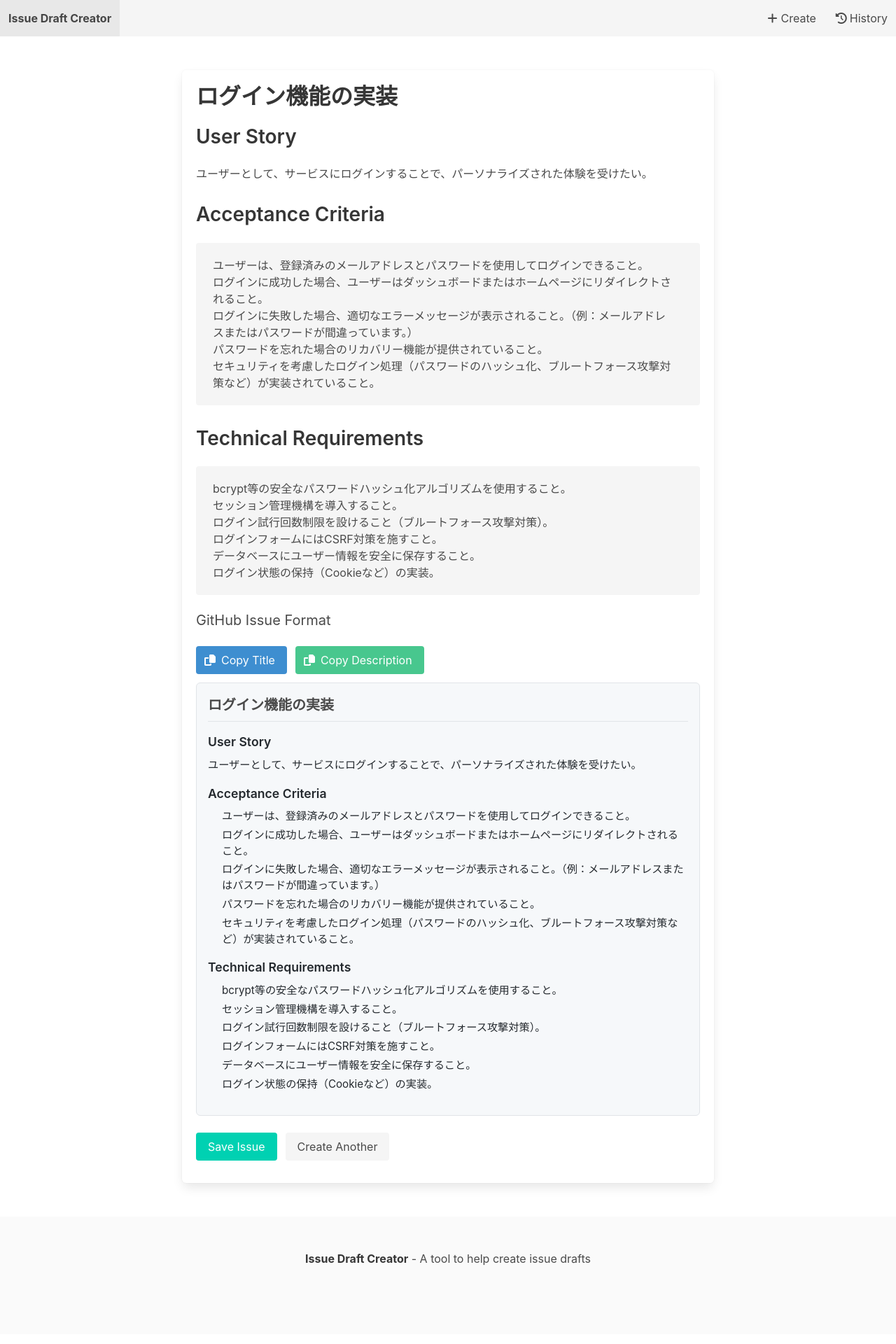
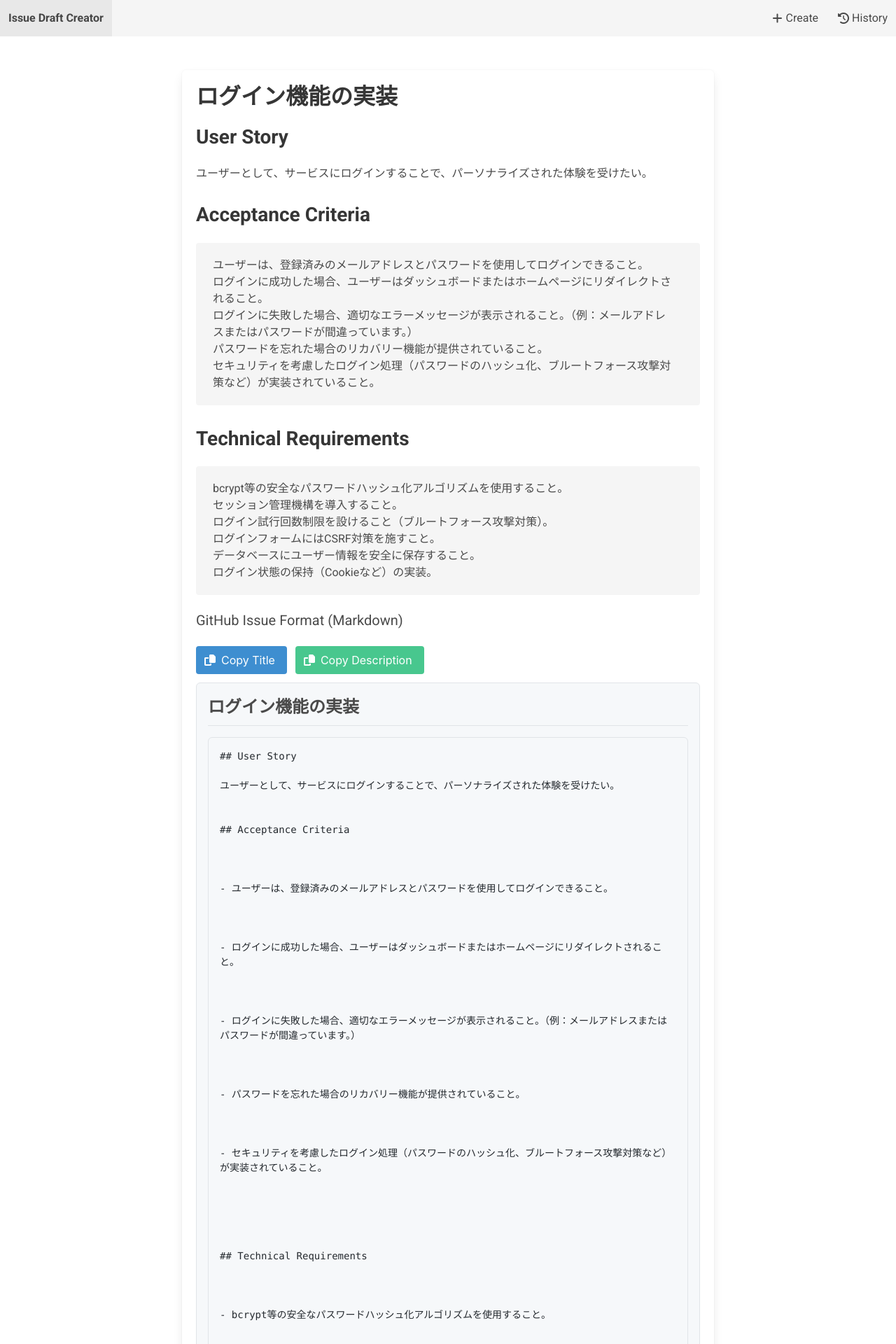
Before and after one commit to jun-a/issue-creator-pj, a FastAPI app: page /preview/e1b5efdd-7625-4dcc-9f07-7372027553fa in a window 1280 px wide. Shown: the top 1920 px of the page at 70% size. Before the commit the page ends 1808 px from the top, so only its background shows below. Run offline with FastAPI, Linux system fonts and the light colour scheme; some libraries are stand-ins or nearby versions.

Commit message:
✨ IssueをMarkdown形式に変換する機能を追加し、プレビュー用のスタイルを整備。履歴表示を改善し、GitHub形式のコピー機能を強化。

```diff
--- a/issue-draft-creator/main.py
+++ b/issue-draft-creator/main.py
@@ -44,6 +44,26 @@ class Issue(BaseModel):
                 if key in obj and isinstance(obj[key], str):
                     obj[key] = obj[key].replace('\\n', '\n')
         return super().parse_obj(obj)
+
+    def to_markdown(self) -> str:
+        """IssueをMarkdown形式に変換"""
+        md = []
+        md.append("## User Story\n")
+        md.append(self.story + "\n")
+
+        if self.criteria:
+            md.append("\n## Acceptance Criteria\n")
+            for criterion in self.criteria.split('\n'):
+                if criterion.strip():
+                    md.append(f"- {criterion.strip()}\n")
+
+        if self.requirements:
+            md.append("\n## Technical Requirements\n")
+            for req in self.requirements.split('\n'):
+                if req.strip():
+                    md.append(f"- {req.strip()}\n")
+
+        return "".join(md)
 
 class IssueResponse(BaseModel):
     status: str
@@ -108,11 +128,16 @@ def format_list_items(text):
         return []
     return [line.strip() for line in text.split('\n') if line.strip()]
 
+def to_markdown(issue):
+    """IssueをMarkdown形式に変換するフィルター"""
+    return issue.to_markdown()
+
 # アプリケーションの初期化
 app = FastAPI()
 app.mount("/static", StaticFiles(directory="static"), name="static")
 templates = Jinja2Templates(directory="templates")
 templates.env.filters["format_list_items"] = format_list_items
+templates.env.filters["to_markdown"] = to_markdown
 
 # ロガーの設定
 logger = logging.getLogger("uvicorn")
@@ -157,7 +182,7 @@ technical_requirements:
                 raise HTTPException(status_code=400, detail="Empty YAML response")
 
             # 必須フィールドの確認
-            required_fields = ['title', 'user_story', 'acceptance_criteria', 'technical_requirements']
+            required_fields = ['title', 'user_story']
             missing_fields = [field for field in required_fields if not data.get(field)]
             if missing_fields:
                 raise HTTPException(
@@ -167,9 +192,27 @@ technical_requirements:
 
             # データの取得と検証
             title = str(data['title']).strip('"')
-            story = '\n'.join(data['user_story'])
-            criteria = '\n'.join(data['acceptance_criteria'])
-            requirements = '\n'.join(data['technical_requirements'])
+
+            # リスト形式かどうかを確認してストーリーに変換
+            if isinstance(data['user_story'], list):
+                story = '\n'.join(data['user_story'])
+            else:
+                story = str(data['user_story'])
+
+            # 受け入れ基準と技術要件（オプショナル）
+            criteria = None
+            if 'acceptance_criteria' in data and data['acceptance_criteria']:
+                if isinstance(data['acceptance_criteria'], list):
+                    criteria = '\n'.join(data['acceptance_criteria'])
+                else:
+                    criteria = str(data['acceptance_criteria'])
+
+            requirements = None
+            if 'technical_requirements' in data and data['technical_requirements']:
+                if isinstance(data['technical_requirements'], list):
+                    requirements = '\n'.join(data['technical_requirements'])
+                else:
+                    requirements = str(data['technical_requirements'])
 
             # デバッグ出力
             logger.info("=== Parsed Result ===")
--- a/issue-draft-creator/static/css/styles.css
+++ b/issue-draft-creator/static/css/styles.css
@@ -0,0 +1,53 @@
+/* Markdownプレビュー用のスタイル */
+.markdown-preview {
+    background-color: #f6f8fa;
+    border: 1px solid #e1e4e8;
+    border-radius: 6px;
+    padding: 16px;
+    overflow: auto;
+    font-family: -apple-system, BlinkMacSystemFont, "Segoe UI", Helvetica, Arial, sans-serif;
+}
+
+.markdown-preview pre {
+    background-color: transparent;
+    border: none;
+    padding: 0;
+    margin: 0;
+    overflow: auto;
+}
+
+.markdown-preview code {
+    font-family: SFMono-Regular, Consolas, "Liberation Mono", Menlo, monospace;
+    font-size: 14px;
+    line-height: 1.5;
+    white-space: pre-wrap;
+    color: #24292e;
+}
+
+.github-title {
+    font-size: 24px;
+    font-weight: 600;
+    margin-bottom: 8px;
+}
+
+.github-description {
+    margin-top: 16px;
+}
+
+/* 既存のスタイル */
+body {
+    font-family: 'Roboto', sans-serif;
+}
+
+.htmx-indicator {
+    opacity: 0;
+    transition: opacity 500ms ease-in;
+}
+
+.htmx-request .htmx-indicator {
+    opacity: 1;
+}
+
+.htmx-request.htmx-indicator {
+    opacity: 1;
+}
--- a/issue-draft-creator/templates/base.html
+++ b/issue-draft-creator/templates/base.html
@@ -7,7 +7,9 @@
     <link rel="stylesheet" href="https://cdn.jsdelivr.net/npm/bulma@0.9.4/css/bulma.min.css">
     <link rel="stylesheet" href="https://cdnjs.cloudflare.com/ajax/libs/font-awesome/6.4.0/css/all.min.css">
     <link rel="stylesheet" href="/static/css/github-preview.css">
-    <script src="https://unpkg.com/htmx.org@1.9.6"></script>
+    <link href="https://fonts.googleapis.com/css2?family=Roboto:wght@400;700&display=swap" rel="stylesheet">
+    <script src="https://unpkg.com/htmx.org@1.9.9"></script>
+    <link rel="stylesheet" href="/static/css/styles.css">
     {% block head %}{% endblock %}
 </head>
 <body>
--- a/issue-draft-creator/templates/preview.html
+++ b/issue-draft-creator/templates/preview.html
@@ -28,7 +28,7 @@
 
             <!-- GitHub Issue用のコピー機能 -->
             <div class="mt-5 mb-5">
-                <h3 class="subtitle">GitHub Issue Format</h3>
+                <h3 class="subtitle">GitHub Issue Format (Markdown)</h3>
 
                 <div class="field is-grouped">
                     <div class="control">
@@ -56,31 +56,30 @@
 
                 <div class="github-preview mt-3">
                     <div id="github-title" class="github-title">{{ issue.title }}</div>
-                    <div id="github-description" class="github-description">
-                        <h3>User Story</h3>
-                        <p>{{ issue.story }}</p>
+                    <div id="github-description" class="github-description markdown-preview">
+                        <pre><code>## User Story
+
+{{ issue.story }}
 
 {% if issue.criteria %}
-                        <h3>Acceptance Criteria</h3>
-                        <ul>
+## Acceptance Criteria
+
 {% for criterion in issue.criteria.split('\n') %}
 {% if criterion.strip() %}
-                                <li>{{ criterion }}</li>
+- {{ criterion }}
 {% endif %}
 {% endfor %}
-                        </ul>
 {% endif %}
 
 {% if issue.requirements %}
-                        <h3>Technical Requirements</h3>
-                        <ul>
+## Technical Requirements
+
 {% for req in issue.requirements.split('\n') %}
 {% if req.strip() %}
-                                <li>{{ req }}</li>
+- {{ req }}
 {% endif %}
 {% endfor %}
-                        </ul>
-                        {% endif %}
+{% endif %}</code></pre>
                     </div>
                 </div>
             </div>
@@ -133,7 +132,7 @@
         });
 
         copyDescriptionBtn?.addEventListener('click', function() {
-            const description = document.getElementById('github-description').innerText;
+            const description = document.querySelector('.github-description pre code').innerText;
             copyToClipboard(description, 'Description copied to clipboard!');
         });
 
```
Also changed, not shown: issue-draft-creator/templates/history.html (+12 -30 lines). Lines whose indentation alone changed are shown as unchanged.
